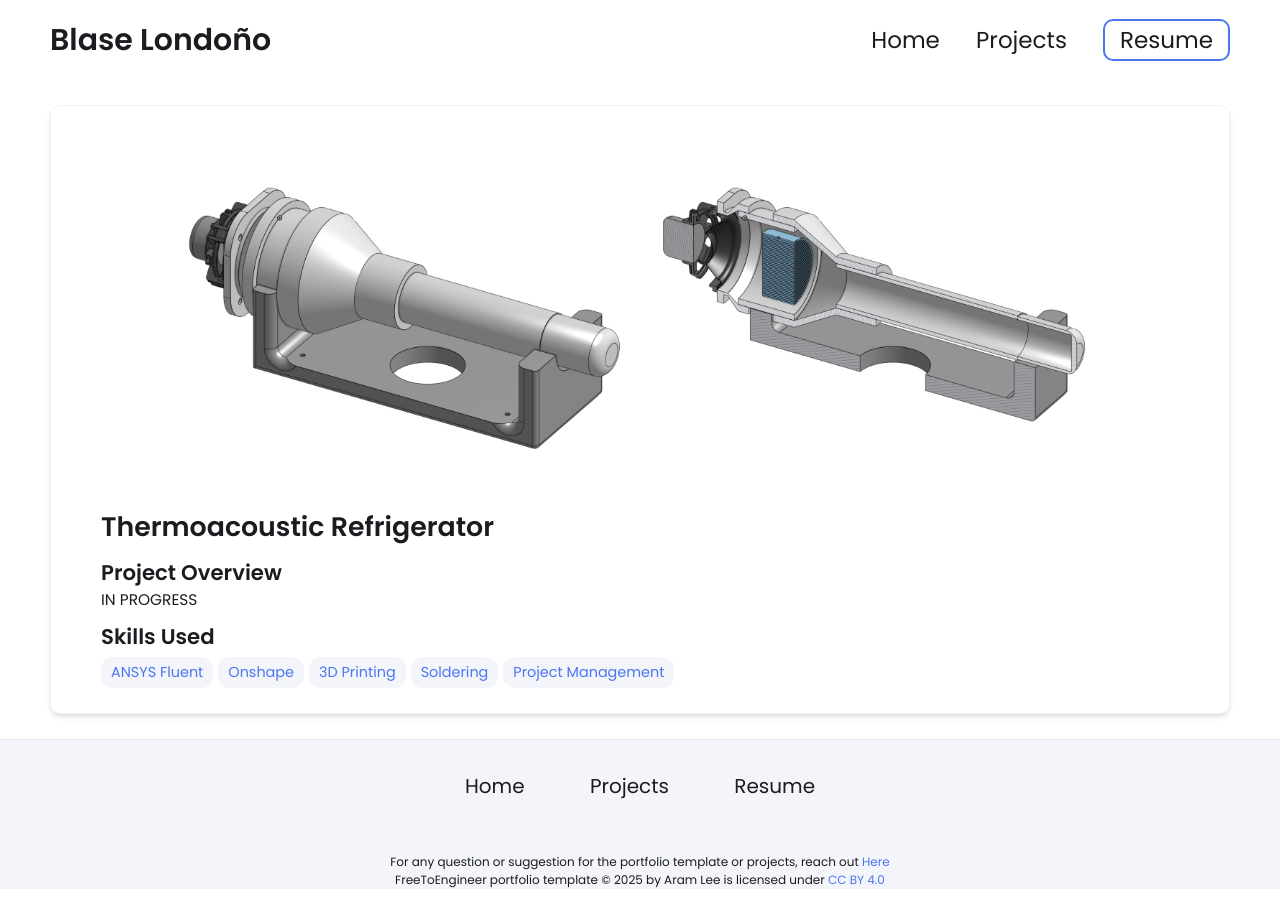
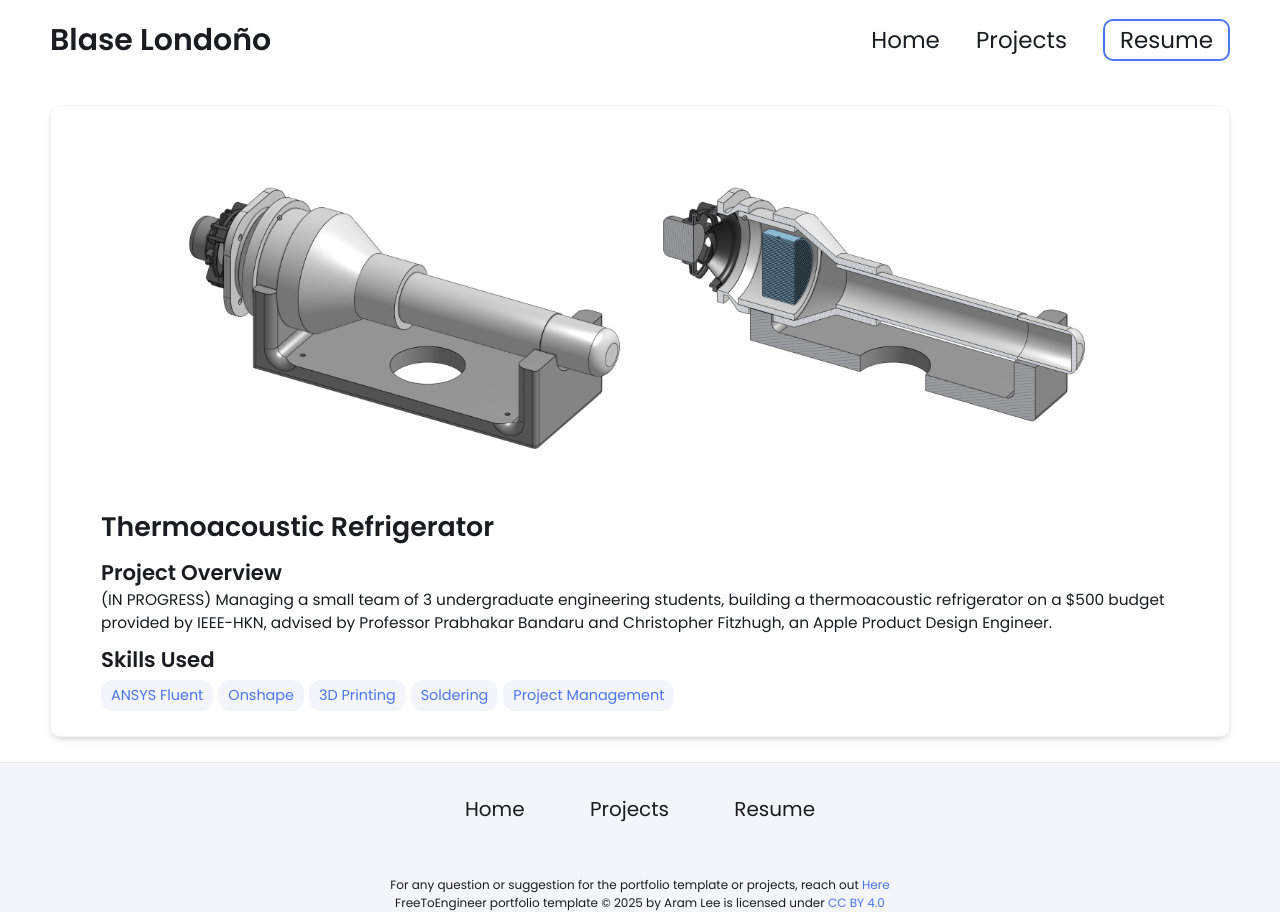
Before and after one commit to blasejlondono/blasejlondono.github.io, a Jekyll site: the page built from _projects/1.fridge/index.md, in a window 1280 px wide. Built offline with Jekyll 4.4.1, drawn with Linux system fonts in a browser that asks for light colours.

Commit message:
Update index.md

```diff
--- a/_projects/1.fridge/index.md
+++ b/_projects/1.fridge/index.md
@@ -1,7 +1,7 @@
 ---
 layout: post
 title: Thermoacoustic Refrigerator
-description: [IN PROGRESS]
+description: (IN PROGRESS) Managing a small team of 3 undergraduate engineering students, building a thermoacoustic refrigerator on a $500 budget provided by IEEE-HKN, advised by Professor Prabhakar Bandaru and Christopher Fitzhugh, an Apple Product Design Engineer.
 skills:
 - ANSYS Fluent
 - Onshape
```
